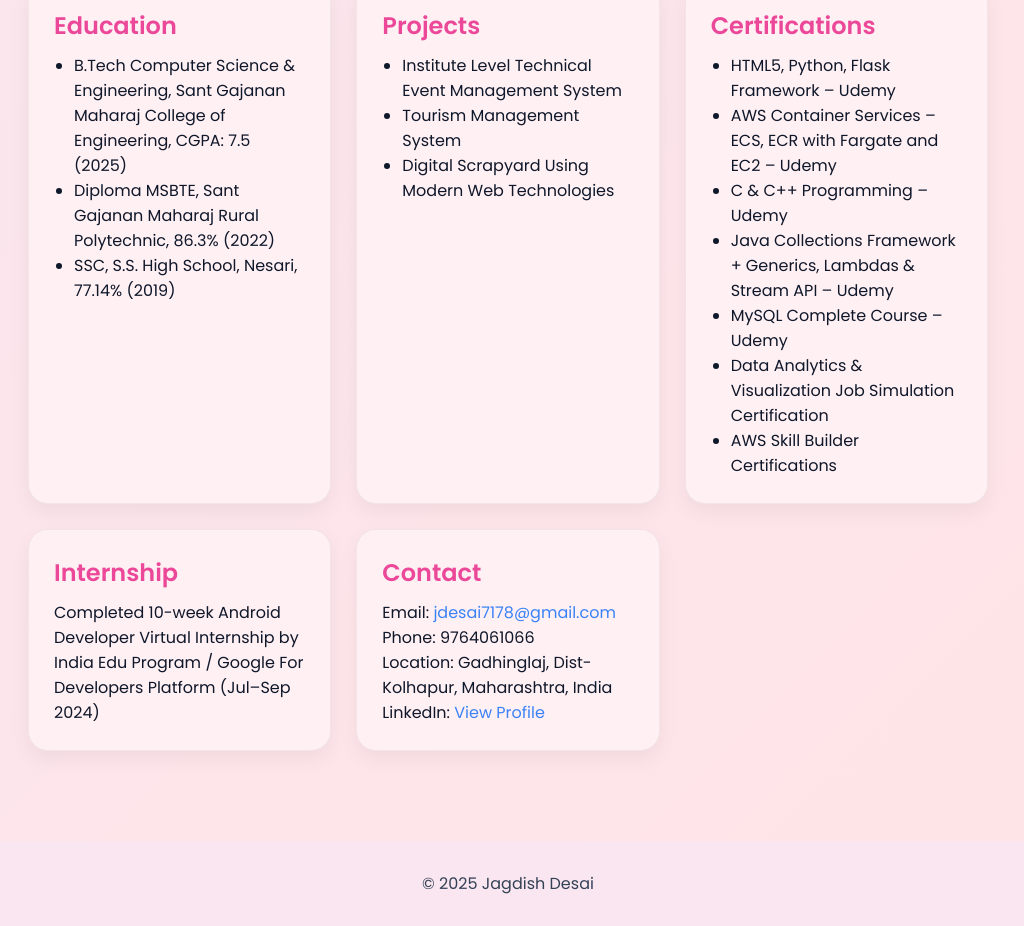
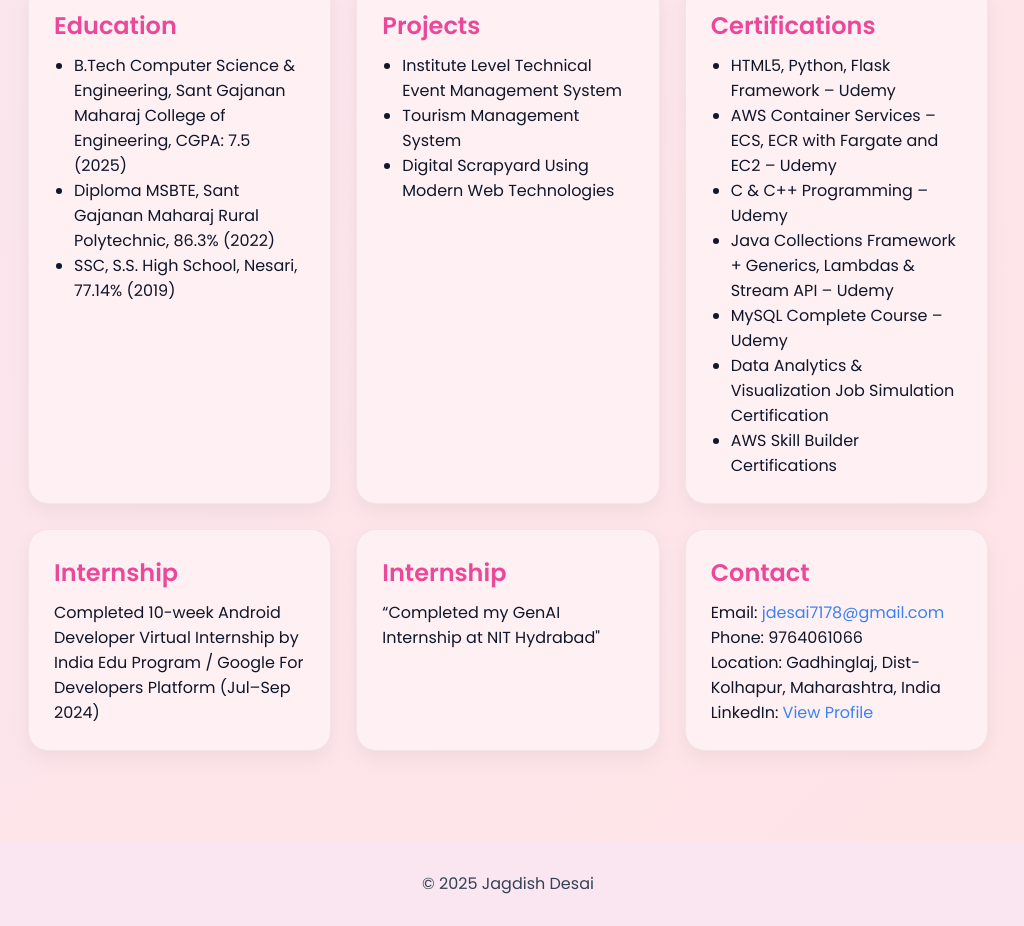
Before and after one commit to JagdishDesaii/cloud-portfolio, a plain HTML site: page index.html in a window 1280 px wide. Shown: the part 751-1677 px from the top of the page, without its empty margins (132-1156 px from the left). Drawn offline with Linux system fonts and the light colour scheme.

Commit message:
index.html

```diff
--- a/index.html
+++ b/index.html
@@ -199,6 +199,11 @@ section{
       <p>Completed 10-week Android Developer Virtual Internship by India Edu Program / Google For Developers Platform (Jul–Sep 2024)</p>
     </div>
 
+     <div class="card">
+      <h2>Internship</h2>
+      <p>“Completed my GenAI Internship at NIT Hydrabad"</p>
+    </div>
+
     <div class="card">
       <h2>Contact</h2>
       <p>Email: <a href="mailto:jdesai7178@gmail.com">jdesai7178@gmail.com</a></p>
```
